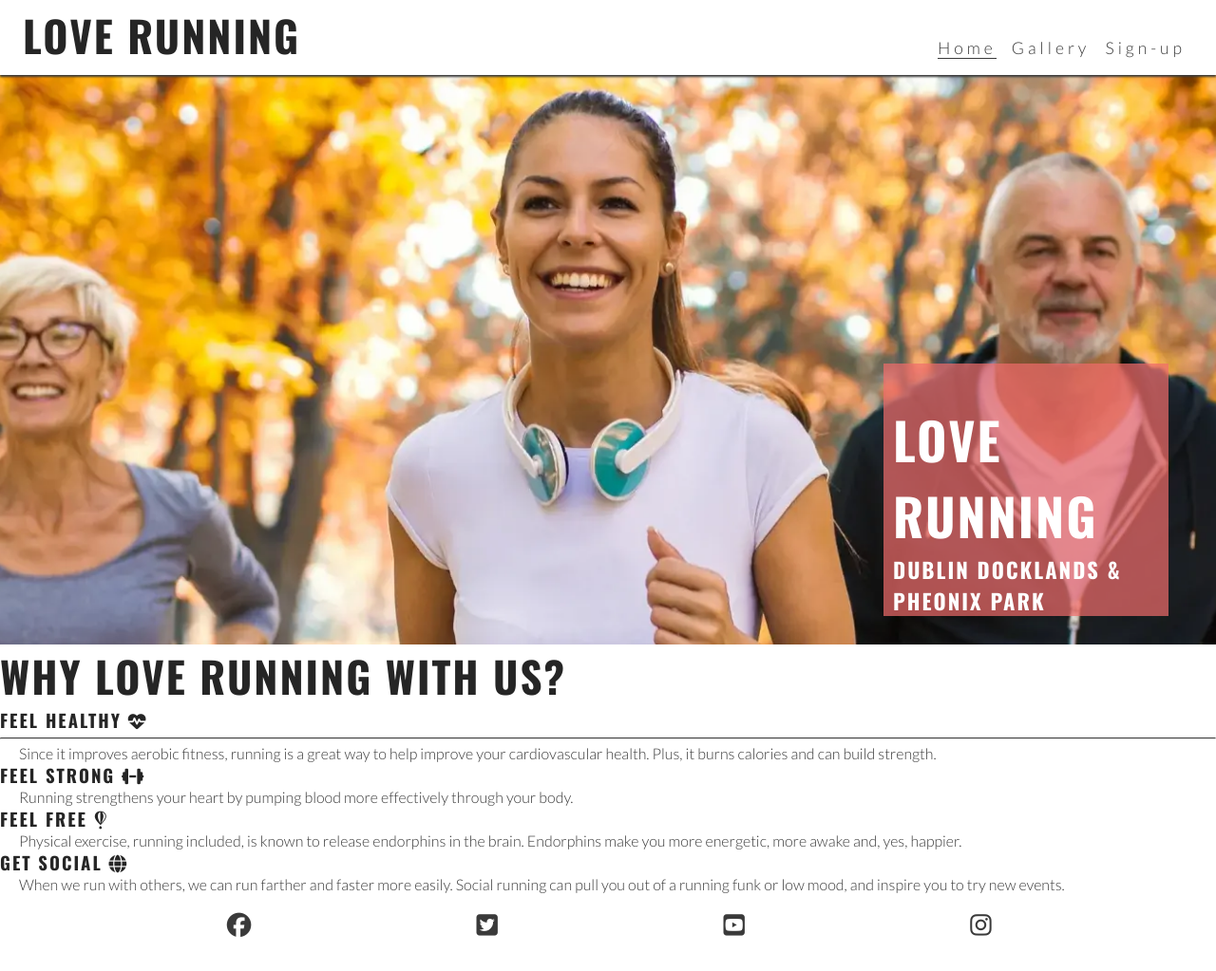
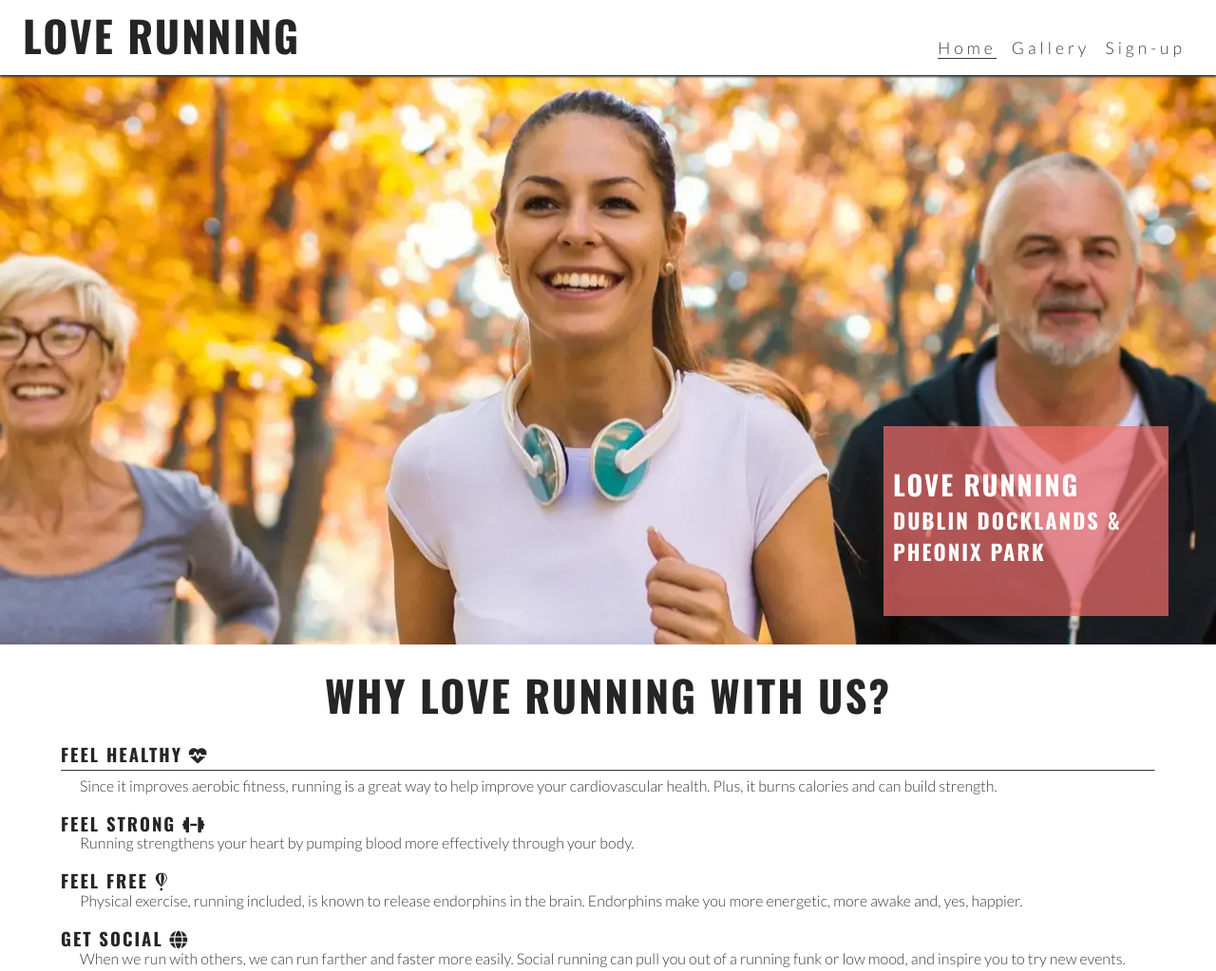
Before and after one commit to Andrewodwyer/love-running, a plain HTML site: page index.html in a window 1280 px wide. Shown: the top 1023 px of the page at 95% size. Drawn offline with nearby package versions, Linux system fonts and the light colour scheme.

Commit message:
padding and link-height added to paragraph and div

```diff
--- a/assets/css/style.css
+++ b/assets/css/style.css
@@ -114,14 +114,22 @@ main {
 }
 
 #reasons {
-    margin: 20 auto;
+    width: 90%;
+    margin: 20px auto;
 }
 
-h2 {
+#reasons h2 {
+    margin-bottom: 20px;
+    text-align: center;
     font-size: 280%;
 }
 
-p {
+#benefits-physical>div, #benefits-mental>div {
+    line-height: 20px;
+    margin-bottom: 20px;
+}
+
+#benefits p {
     padding: 0 20px
 }
 
```
